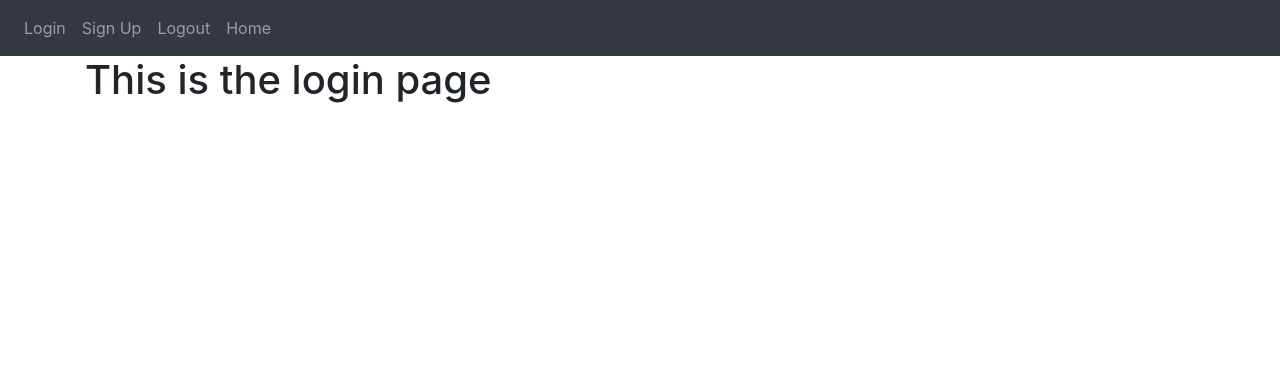
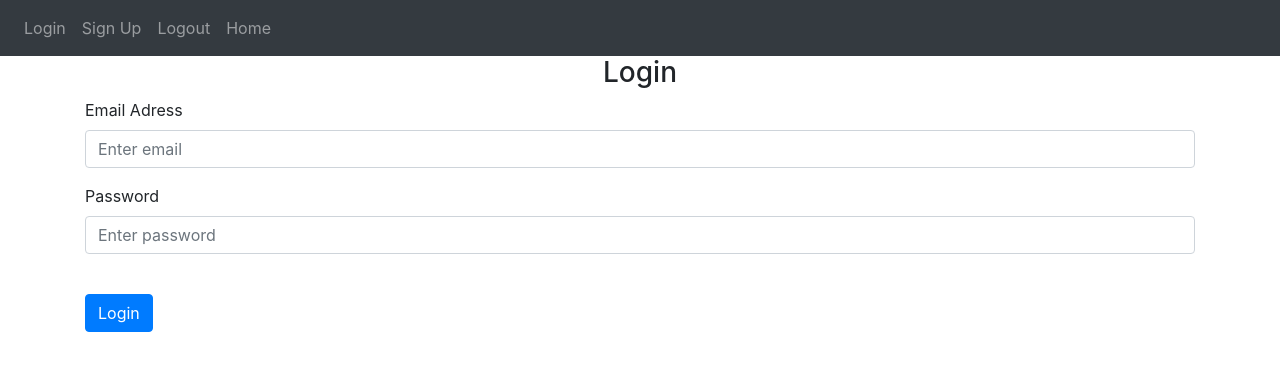
Before and after one commit to xiunhoxiu/python-with-flask, a Flask app: page /login in a window 1280 px wide. Shown: the top 371 px of the page. Run offline with Flask 2, Linux system fonts and the light colour scheme; some libraries are stand-ins or nearby versions.

Commit message:
Login Page HTML

```diff
--- a/website/templates/login.html
+++ b/website/templates/login.html
@@ -1,6 +1,30 @@
 {% extends "base.html" %} {% block title %}Login{% endblock %}
 
 {% block content %}
-<h1>This is the login page</h1>
+<form method="POST">
+    <h3 align="center">Login</h3>
+    <div class="form-group">
+      <label for="email">Email Adress</label>
+      <input
+        type="email"
+        class="form-control"
+        id="email"
+        name="email"
+        placeholder="Enter email"
+      />
+    </div>
+    <div class="form-group">
+      <label for="password">Password</label>
+      <input
+        type="password"
+        class="form-control"
+        id="password"
+        name="password"
+        placeholder="Enter password"
+      />
+    </div>
+    <br />
+    <button type="submit" class="btn btn-primary">Login</button>
+  </form>
 
 {% endblock %}
```
